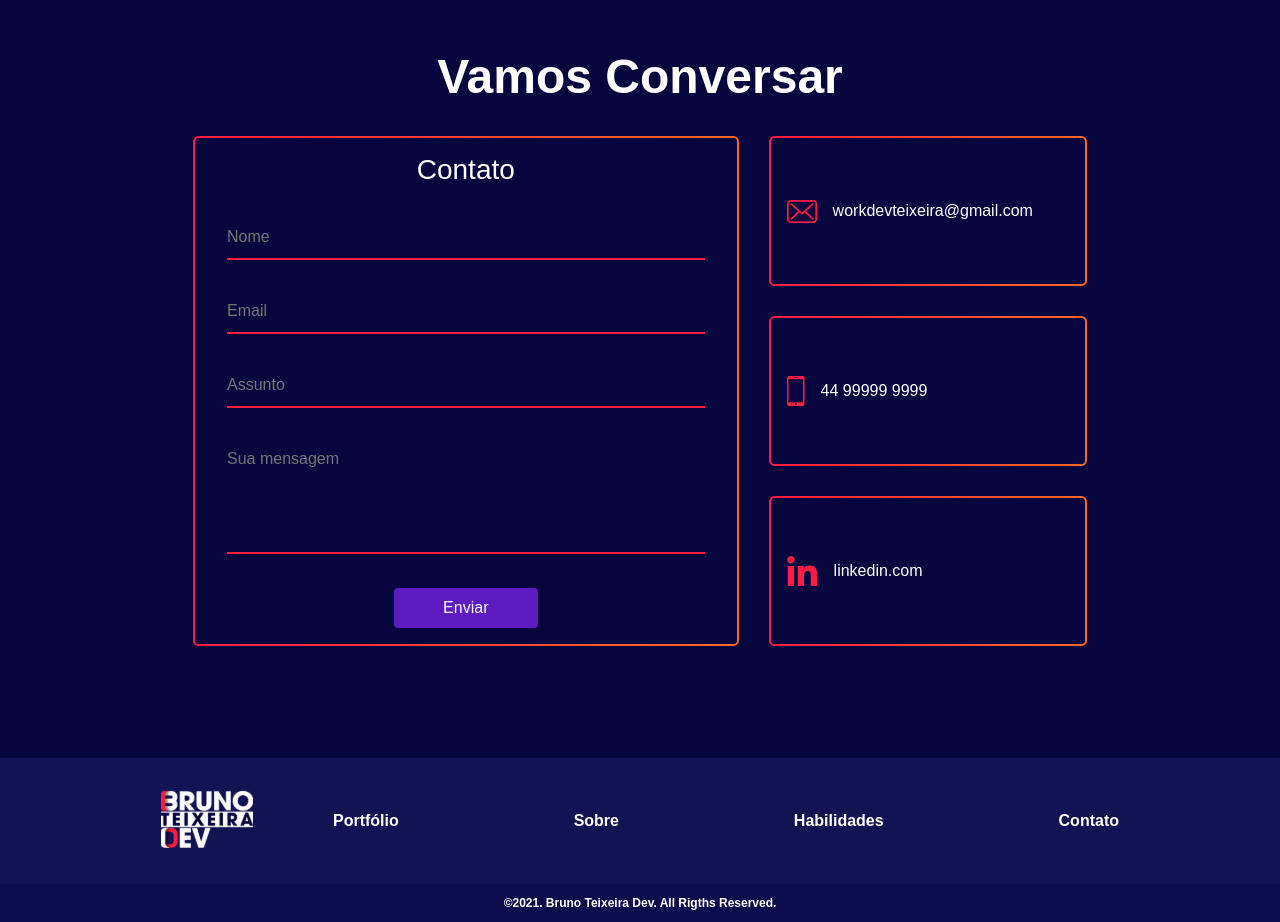
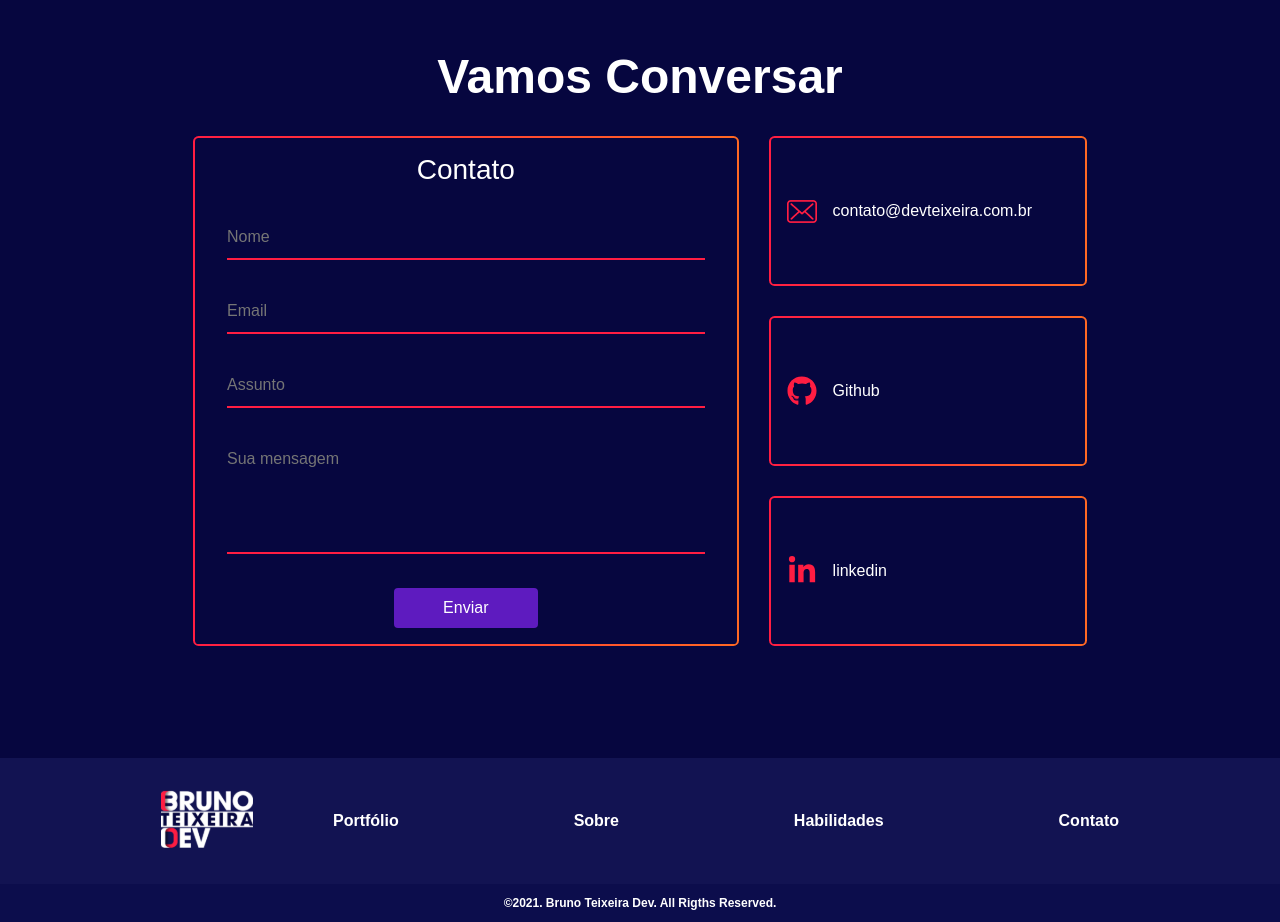
Before and after one commit to brunosann/novo-site, a React (Create React App) app: page / in a window 1280 px wide. Shown: the part 3100-4022 px from the top of the page. Built offline with nearby package versions, Linux system fonts and the light colour scheme.

Commit message:
feat(contact): contact session links

```diff
--- a/src/components/SectionContact/index.jsx
+++ b/src/components/SectionContact/index.jsx
@@ -1,9 +1,7 @@
 import { useState } from "react";
-
+import { FaGithub, FaLinkedinIn } from "react-icons/fa";
 import styles from "./styles.module.scss";
 import imgEnvelope from "../../assets/images/envelope.png";
-import imgLinkedin from "../../assets/images/linkedin.png";
-import imgSmartphone from "../../assets/images/smartphone.png";
 
 export const SectionContact = () => {
   const [name, setName] = useState("");
@@ -66,18 +64,30 @@ export const SectionContact = () => {
             <button className="btn-primary">Enviar</button>
           </form>
           <div className={styles.socials}>
-            <article className={` ${styles.border}`}>
+            <a
+              target="_blank"
+              href="mailto:contato@devteixeira.com.br?subject=Contato DevTeixeira"
+              className={` ${styles.border}`}
+            >
               <img src={imgEnvelope} alt="envelope" />
-              <p>workdevteixeira@gmail.com</p>
-            </article>
-            <article className={` ${styles.border}`}>
-              <img src={imgSmartphone} alt="celular" />
-              <p>44 99999 9999</p>
-            </article>
-            <article className={` ${styles.border}`}>
-              <img src={imgLinkedin} alt="linkedin" />
-              <p>linkedin.com</p>
-            </article>
+              <p>contato@devteixeira.com.br</p>
+            </a>
+            <a
+              target="_blank"
+              href="https://github.com/brunosann"
+              className={` ${styles.border}`}
+            >
+              <FaGithub />
+              <p>Github</p>
+            </a>
+            <a
+              target="_blank"
+              href="https://www.linkedin.com/in/bruno-teixeira-920661142/"
+              className={` ${styles.border}`}
+            >
+              <FaLinkedinIn />
+              <p>linkedin</p>
+            </a>
           </div>
         </div>
       </div>
--- a/src/components/SectionContact/styles.module.scss
+++ b/src/components/SectionContact/styles.module.scss
@@ -98,12 +98,18 @@
       flex-direction: column;
       gap: 30px;
 
-      article {
+      article,
+      a {
         flex: 1;
         display: flex;
         align-items: center;
         padding: 1rem;
         gap: 1rem;
+
+        svg {
+          fill: var(--red-500);
+          font-size: 30px;
+        }
 
         p {
           flex: 1;
```
